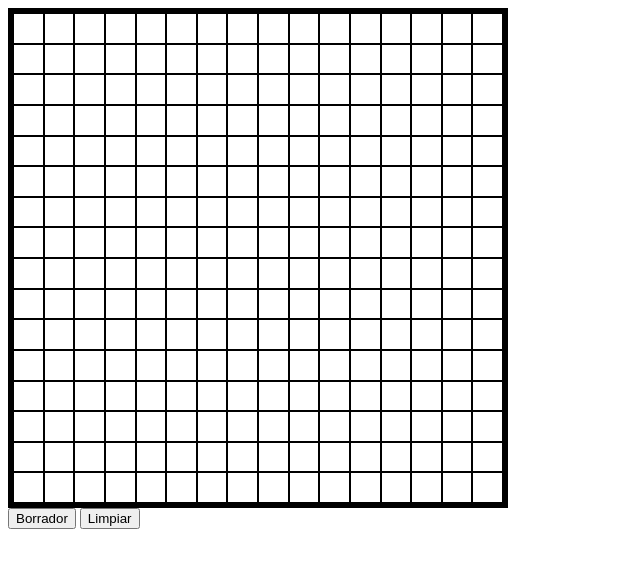
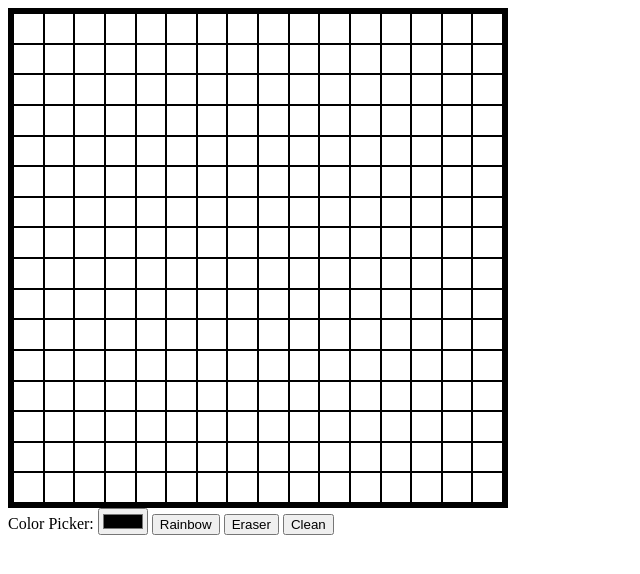
Before and after one commit to rolanjose7/odin-etch-a-sketch, a plain HTML site: page index.html in a window 1280 px wide. Shown: the whole page, without its empty margins (0-640 px from the left). Drawn offline with Linux system fonts and the light colour scheme.

Commit message:
Changed the control buttons to add color picker

```diff
--- a/index.html
+++ b/index.html
@@ -10,8 +10,11 @@
     <main>
         <div class="container">
         </div>
-        <button>Borrador</button>
-        <button>Limpiar</button>
+        <label for="colorpicker">Color Picker:</label>
+        <input type="color" id="colorpicker" value="#000000">
+        <button id="rainbow">Rainbow</button>
+        <button id="eraser">Eraser</button>
+        <button id="clean">Clean</button>
     </main>
     <script src="script.js"></script>
 </body>
```
